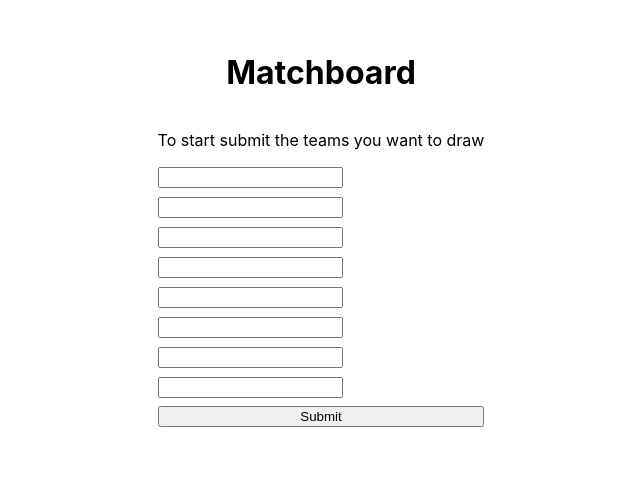
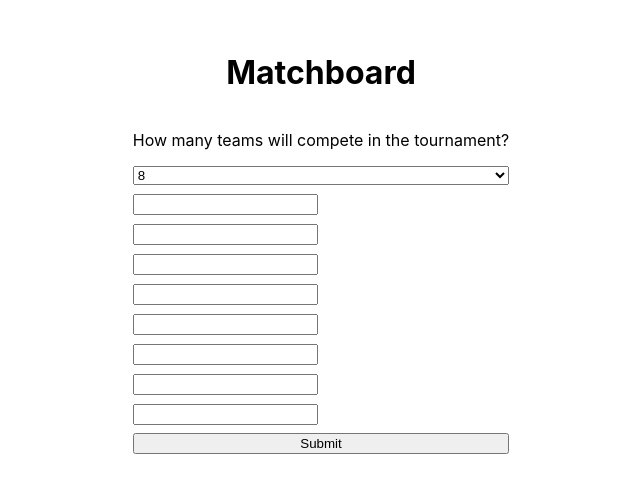
Before and after one commit to mivd7/draw-machine, a React (Create React App) app: page / in a window 1280 px wide. Shown: the top 492 px of the page, without its empty margins (319-959 px from the left). Built offline with nearby package versions, Linux system fonts and the light colour scheme.

Commit message:
team amount change WIP

```diff
--- a/src/App.js
+++ b/src/App.js
@@ -5,9 +5,10 @@ import teamFields from './lib/teamFields'
 
 function App() {
   const [teams, setTeams] = useState(teamFields);
+  const [teamAmount, setTeamAmount] = useState(8);
   const [draw, setDraw] = useState(null)
   const [drawCompleted, setDrawCompleted] = useState(false)
-
+  const teamAmountOptions = [4, 8, 16, 32, 64];
   const handleTeamFieldChange = (e, teamIndex) => {
     const copyTeams = [...teams]
     const team = copyTeams.find(team => team.id === teamIndex)
@@ -15,6 +16,26 @@ function App() {
       team.name = e.target.value
       copyTeams[teamIndex] = team
       setTeams([...copyTeams])
+    }
+  }
+
+  const handleTeamAmountChange = (e) => {
+    const newTeamAmount = Number(e.target.value);
+    console.log(newTeamAmount)
+    if(newTeamAmount > teams.length) {
+      const newTeamFields = [];
+      for (let i = 0; i < newTeamAmount; i++) {
+        newTeamFields.push({
+          id: i + teams.length,
+          name: ''
+        })
+      }
+      const teamsToBeAdded = newTeamFields.slice(teams.length)
+      setTeams([...teams, ...teamsToBeAdded])
+    } else {
+      const removeCount = teams.length - newTeamAmount;
+      const sliced = [...teams].slice(removeCount * -1)
+      console.log('sliced', sliced)
     }
   }
 
@@ -30,7 +51,15 @@ function App() {
       <h1>Matchboard</h1>
       {!drawCompleted &&
         <form onSubmit={handleSubmit} className="form-container flex flex-col">
-          <p>To start submit the teams you want to draw</p>
+          <p>How many teams will compete in the tournament?</p>
+          <select defaultValue={teamAmount} name="teamAmount" style={{marginBottom: '8px'}} onChange={handleTeamAmountChange}>
+            {teamAmountOptions.map(option => <option value={option}>{option}</option>)}
+            {/* <option value="volvo">Volvo</option>
+            <option value="saab">Saab</option>
+            <option value="mercedes">Mercedes</option>
+            <option value="audi">Audi</option> */}
+          </select>
+
           {teams.map((team, i) =>
               <div className="team-field" key={team.id}>
                 <input type="text" defaultValue={team.name} onChange={(e) => handleTeamFieldChange(e, i)}/>
--- a/src/lib/teamFields.js
+++ b/src/lib/teamFields.js
@@ -1,4 +1,5 @@
 export const dummyCompetitors = ['ajax','feyenoord','psv','liverpool','man united', 'man city', 'real madrid', 'barcelona']
+
 let teamFields = [];
 for (let i = 0; i < 8; i++) {
   teamFields.push({
```
